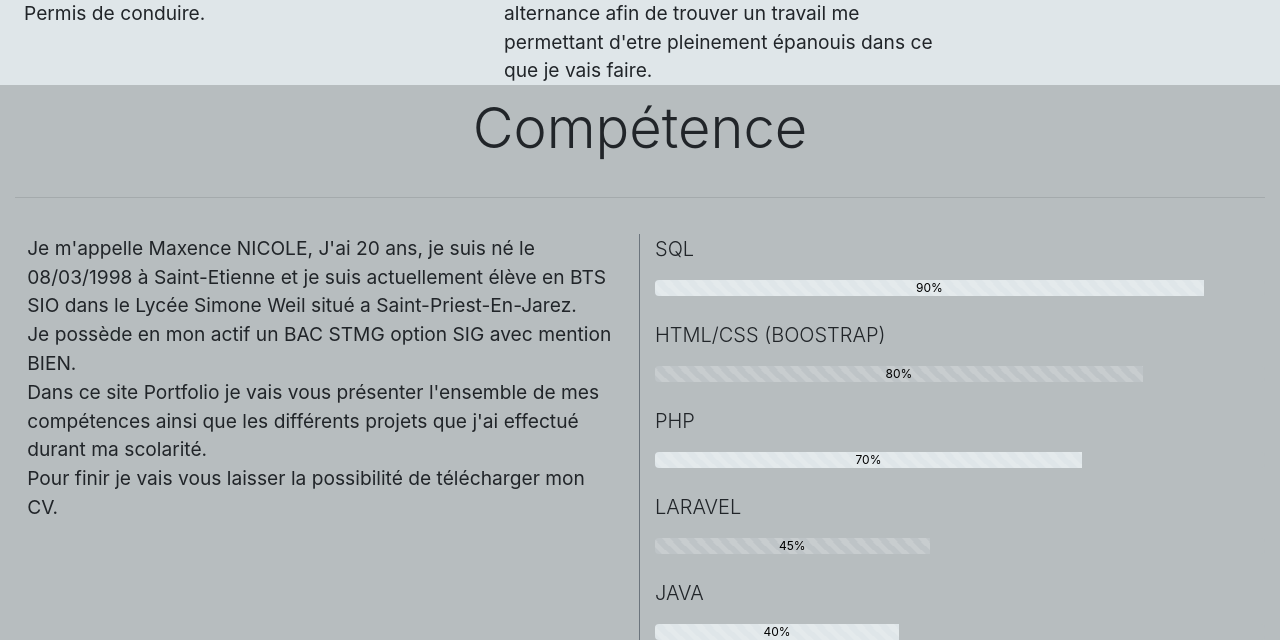
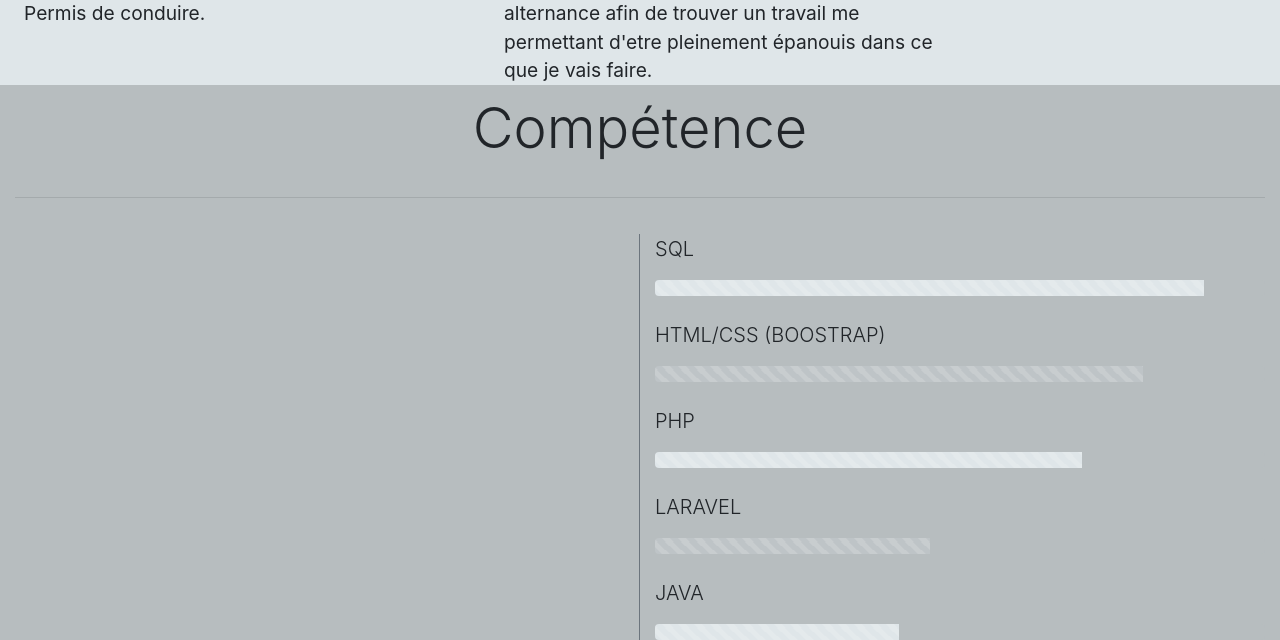
Before and after one commit to maxence4283/Portfolio, a PHP site: page / in a window 1280 px wide. Shown: the part 570-1210 px from the top of the page. Run offline with PHP 8.4, Linux system fonts and the light colour scheme; some libraries are stand-ins or nearby versions.

Commit message:
Ajout d'un dossier font avec une nouvelle police d'écriture, suppression du texte dans compétence, ajout d'un changement de couleur du navbar lors du scroll.

```diff
--- a/index.php
+++ b/index.php
@@ -19,47 +19,72 @@
   </head>
   <body>
 
-  <div class="container-fluid">
-  	<div class="col-12 col-xs-12 col-sm-12 col-md-12 col-xl-12 col-lg-12">
-  		<nav class="navbar navbar-expand-lg navbar-light bg-light2">
+  <div id="nav" class="container-fluid sticky-top">
+
+  	<div  class="col-12 col-xs-12 col-sm-12 col-md-12 col-xl-12 col-lg-12">
+
+  		<nav id="navigation" class="navbar navbar-expand-lg navbar-light bg-light2">
 
   			<a class="navbar-brand display-4" href="#">Maxence NICOLE</a>
 
   			<button class="navbar-toggler" type="button" data-toggle="collapse" data-target="#navbarNav" aria-controls="navbarNav" aria-expanded="false" aria-label="Toggle navigation">
+
 			    <span class="navbar-toggler-icon"></span>
+
 			 </button>
+
 			  <div class="collapse navbar-collapse justify-content-end" id="navbarNav">
+
 			    <ul class="navbar-nav">
+
 			      <li class="nav-item active">
 			        <a class="nav-link" href="#">Accueil <span class="sr-only">(current)</span></a>
 			      </li>
+
 			      <li class="nav-item">
 			        <a class="nav-link" href="#">Présentation</a>
 			      </li>
+
 			      <li class="nav-item">
 			        <a class="nav-link" href="#">Compétences</a>
 			      </li>
+
 			      <li class="nav-item">
 			        <a class="nav-link" href="#">Projets</a>
 			      </li>
+
 			      <li class="nav-item">
 			        <a class="nav-link" href="#">CV</a>
 			      </li>
+
 			    </ul>
+
 			  </div>
+
 		</nav>
+
   	</div>
+
   </div>
+
 <div id="Presentation">
+
   <div class="container-fluid">
+
   	<div class="row">
+
 	  	<div class="col-12 col-xs-12 col-sm-12 col-md-9 col-xl-9 col-lg-9">
+
 	  		<p class="text-center display-2" style="margin-bottom: -2%">
 	  			WEB DEVELOPER
 	  		</p>
+
                 <hr class="my-5">
+
             <div class="row">
+
                 <div class="col-12 col-xs-12 col-sm-12 col-md-9 col-xl-6 col-lg-6">
+
                     <div class="" style="font-size: 1.2rem; margin-left: 2%;margin-right: 2%">
                         NOM : NICOLE<br>
                         PRENOM : Maxence<br>
@@ -70,62 +95,80 @@
                         ECOLE : Lycée Simone Weil (Saint-Etienne)<br>
                         FORMATIONS : BAC STMG SIG (Mention BIEN), Permis de conduire.
                     </div>
+
                 </div>
+
                 <div class="col-12 col-xs-12 col-sm-12 col-md-9 col-xl-6 col-lg-6">
+
                     <div class="" style="font-size: 1.2rem; margin-left: 2%;margin-right: 2%">
+
                         CENTRE D'INTERETS : <br>
                         J'ai différents centres d'intérêts dans la vie quotidienne tel que le sport et plus particulièrement le foot et bien évidement l'informatique, je développe assez souvent à la maison et suit de très près les différentes évolutions dans le domaine de l'informatique et de la technologie en général. <br>
                         OBJECTIF : <br>
                         Mon objectif après le BTS est de pouvoir intégrer une licence proffessionnelle en alternance afin de trouver un travail me permettant d'etre pleinement épanouis dans ce que je vais faire.
+
                     </div>
+
                 </div>
+
             </div>
+
 	  	</div>
+
 	  	<div class="col-12 col-xs-12 col-sm-12 col-md-3 col-xl-3 col-lg-3">
+
 	  		<div class="shadow-lg p-3 mb-5 bg-white rounded" style="margin-top: 10%;margin-right: 5%">
 	  			<img src="Public/img/moi.jpg" style="max-width: 100%"/>
 	  		</div>
+
 	  	</div>
+
 	</div>
+
   </div>
+
 </div>
+
 <div id="Compétence">
+
   <div class="container-fluid">
+
 	<div class="row">
+
 		<div class="col-12 col-xs-12 col-sm-12 col-md-12 col-xl-12 col-lg-12" style="background-color: #B7BDBF">
 			<p class="text-center display-4" style="margin-bottom: -1%;padding-top: 0.75%">
 	  			Compétence
 	  		</p>
+
 	  		<hr class="my-5">
+
 	  			<div class="row" style="margin-top: -1%">
 	  				<div class="col-12 col-xs-12 col-sm-12 col-md-6 col-xl-6 col-lg-6 border-right border-secondary">
 	  					<p class="" style="font-size: 1.2rem; margin-left: 2%;margin-right: 2%">
-				  			Je m'appelle Maxence NICOLE, J'ai 20 ans, je suis né le 08/03/1998 à Saint-Etienne et  je suis actuellement élève en BTS SIO dans le Lycée Simone Weil situé a Saint-Priest-En-Jarez.<br>
-				  			Je possède en mon actif un BAC STMG option SIG avec mention BIEN.<br>
-				  			Dans ce site Portfolio je vais vous présenter l'ensemble de mes compétences ainsi que les différents projets que j'ai effectué durant ma scolarité.<br>
-				  			Pour finir je vais vous laisser la possibilité de télécharger mon CV.
+
 				  		</p>
 	  				</div>
+
 	  				<div class="col-12 col-xs-12 col-sm-12 col-md-6 col-xl-6 col-lg-6">
                             <p class="lead">SQL</p>
                         <div class="progress">
-                            <div class="progress-bar progress-bar-striped progress-bar-animated" role="progressbar" style="width: 90%" aria-valuenow="10" aria-valuemin="0" aria-valuemax="100"><div style="color:black">90%</div></div>
+                            <div class="progress-bar progress-bar-striped progress-bar-animated" role="progressbar" style="width: 90%" aria-valuenow="10" aria-valuemin="0" aria-valuemax="100"></div>
                         </div><br>
                         <p class="lead">HTML/CSS (BOOSTRAP)</p>
                         <div class="progress">
-                            <div class="progress-bar2 progress-bar-striped progress-bar-animated" role="progressbar" style="width: 80%" aria-valuenow="10" aria-valuemin="0" aria-valuemax="100"><div style="color:black">80%</div></div>
+                            <div class="progress-bar2 progress-bar-striped progress-bar-animated" role="progressbar" style="width: 80%" aria-valuenow="10" aria-valuemin="0" aria-valuemax="100"></div>
                         </div><br>
                         <p class="lead">PHP</p>
                         <div class="progress">
-                            <div class="progress-bar progress-bar-striped progress-bar-animated" role="progressbar" style="width: 70%" aria-valuenow="10" aria-valuemin="0" aria-valuemax="100"><div style="color:black">70%</div></div>
+                            <div class="progress-bar progress-bar-striped progress-bar-animated" role="progressbar" style="width: 70%" aria-valuenow="10" aria-valuemin="0" aria-valuemax="100"></div>
                         </div><br>
                         <p class="lead">LARAVEL</p>
                         <div class="progress">
-                            <div class="progress-bar2 progress-bar-striped progress-bar-animated" role="progressbar" style="width: 45%" aria-valuenow="10" aria-valuemin="0" aria-valuemax="100"><div style="color:black">45%</div></div>
+                            <div class="progress-bar2 progress-bar-striped progress-bar-animated" role="progressbar" style="width: 45%" aria-valuenow="10" aria-valuemin="0" aria-valuemax="100"></div>
                         </div><br>
                         <p class="lead">JAVA</p>
                         <div class="progress">
-                            <div class="progress-bar progress-bar-striped progress-bar-animated" role="progressbar" style="width: 40%" aria-valuenow="10" aria-valuemin="0" aria-valuemax="100"><div style="color:black">40%</div></div>
+                            <div class="progress-bar progress-bar-striped progress-bar-animated" role="progressbar" style="width: 40%" aria-valuenow="10" aria-valuemin="0" aria-valuemax="100"></div>
                         </div>
 	  				</div>
 	  			</div>
@@ -138,3 +181,17 @@
 
 </body>
 </html>
+
+<script>
+    $(document).ready(function(){
+        $(window).scroll(function(){
+            var scroll = $(window).scrollTop();
+            if (scroll > 40) {
+                $("#nav").css("background" , "#F0F0F0");
+            }
+            else{
+                $("#nav").css("background" , "#dfe6e9");
+            }
+        })
+    })
+</script>
```
Also changed, not shown: Public/font/JellyBean/Jelly Bean Script.ttf (added), Public/font/JellyBean/jelly-bean-script.svg (added), Public/font/JellyBean/jelly-bean-script.woff (added), Public/font/JellyBean/jelly-bean-script.woff2 (added), 1 other file.
